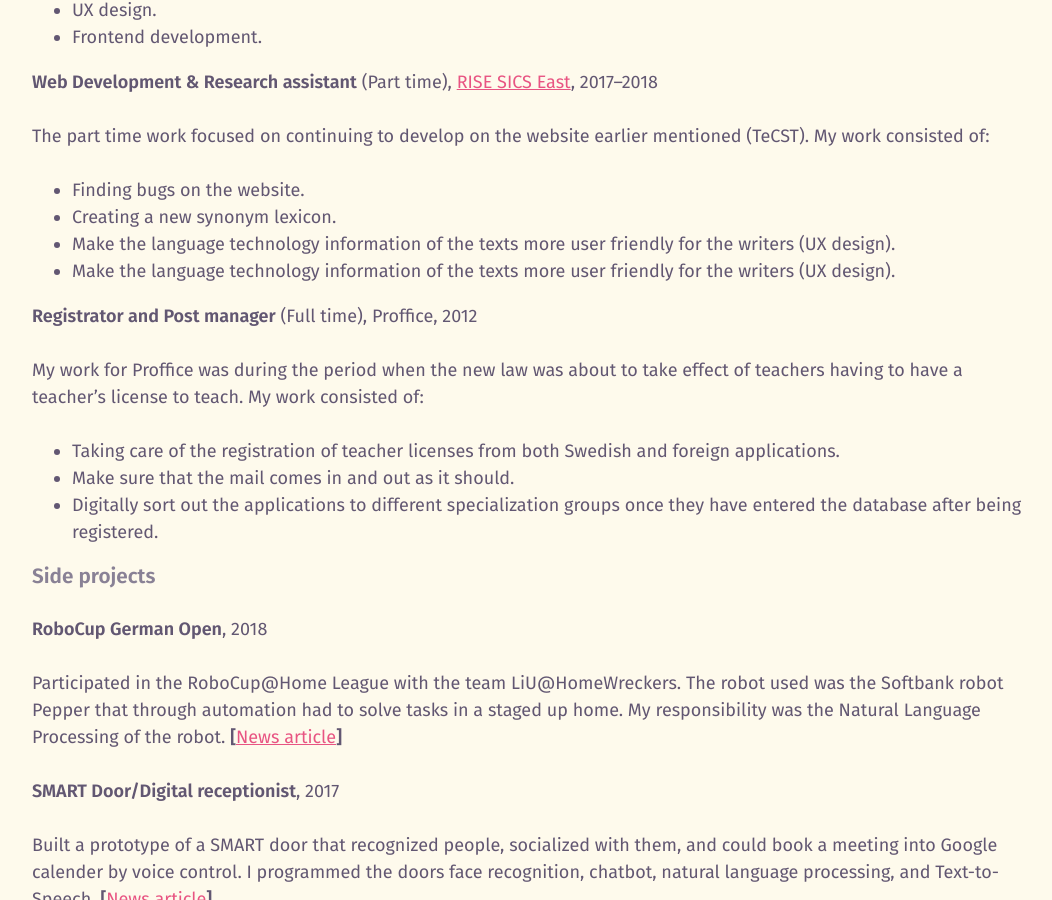
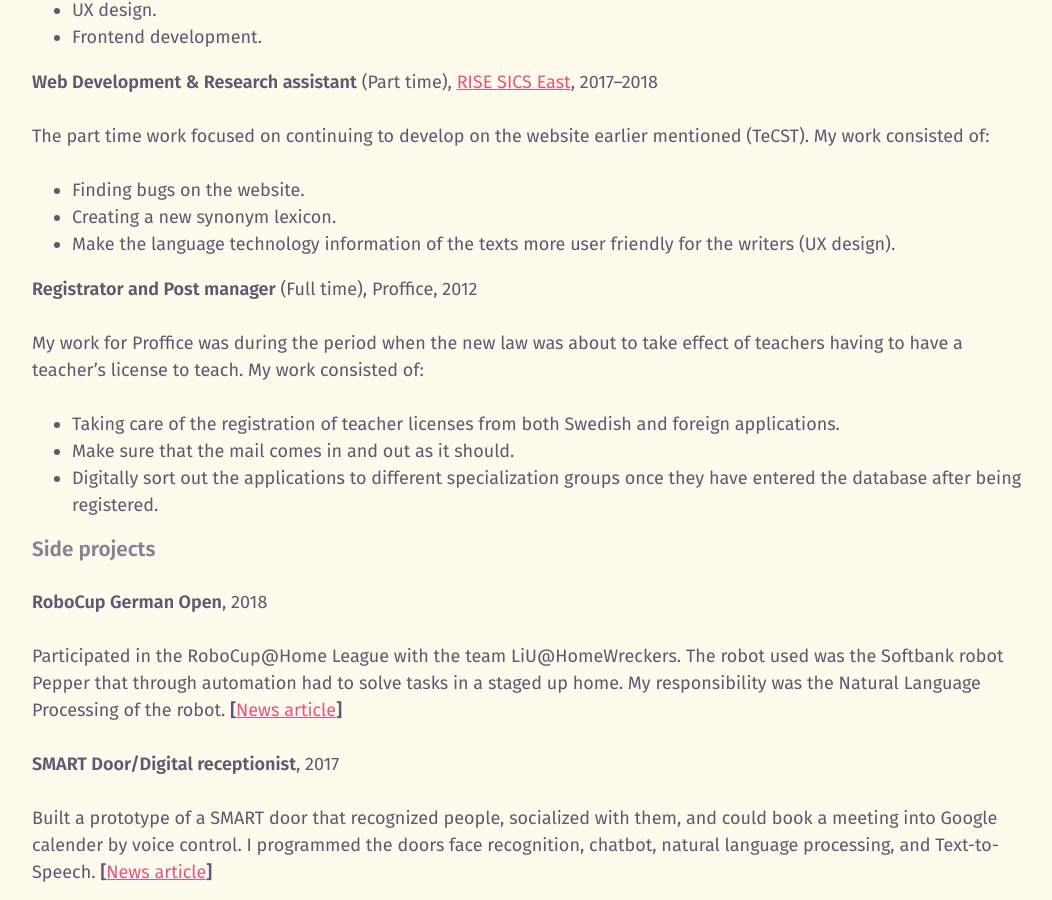
Before and after one commit to annawestin/annawestin.github.io, a Jekyll site: the page built from index.md, in a window 1280 px wide and 900 px high, scrolled down 2811 px. Shown: the whole window, without its empty margins (40-1092 px from the left). Built offline with Jekyll 4.4.1, drawn with Linux system fonts in a browser that asks for light colours.

Commit message:
Add information

```diff
--- a/index.md
+++ b/index.md
@@ -103,7 +103,6 @@ The part time work focused on continuing to develop on the website earlier menti
 * Finding bugs on the website.
 * Creating a new synonym lexicon.
 * Make the language technology information of the texts more user friendly for the writers (UX design).
-* Make the language technology information of the texts more user friendly for the writers (UX design).
 
 **Registrator and Post manager** (Full time), Proffice, 2012
 
```
